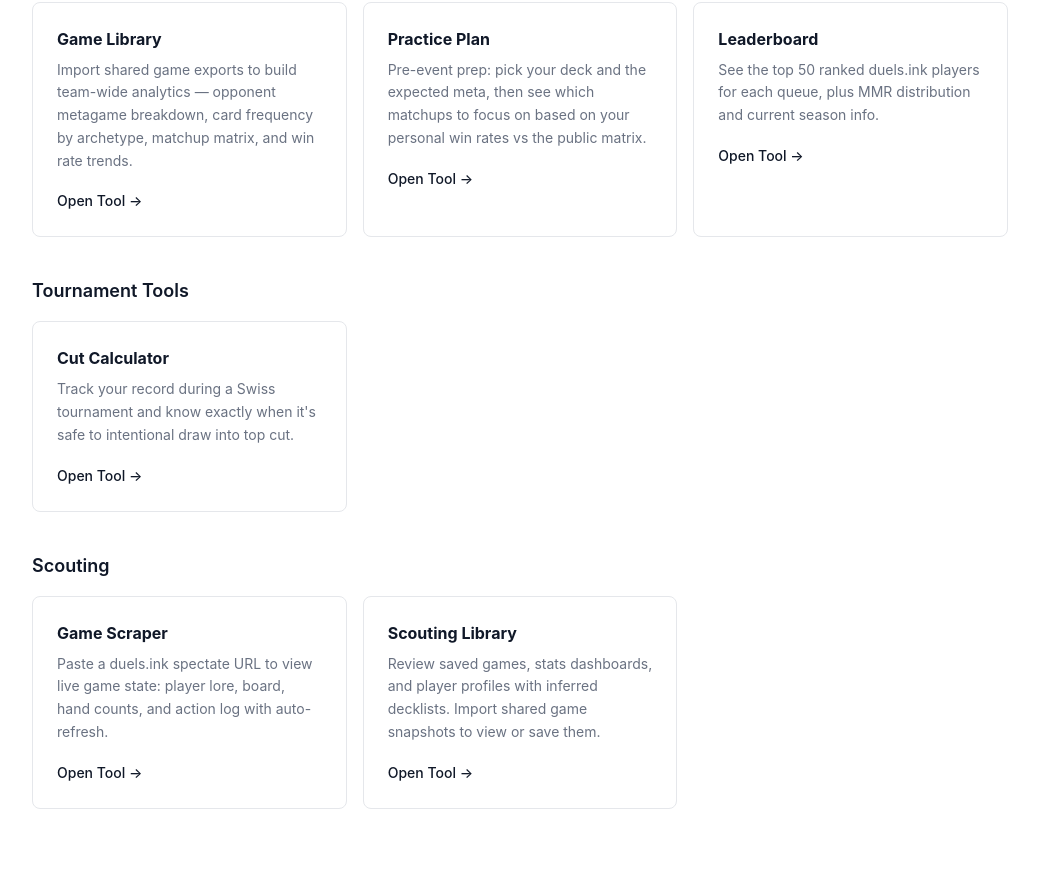
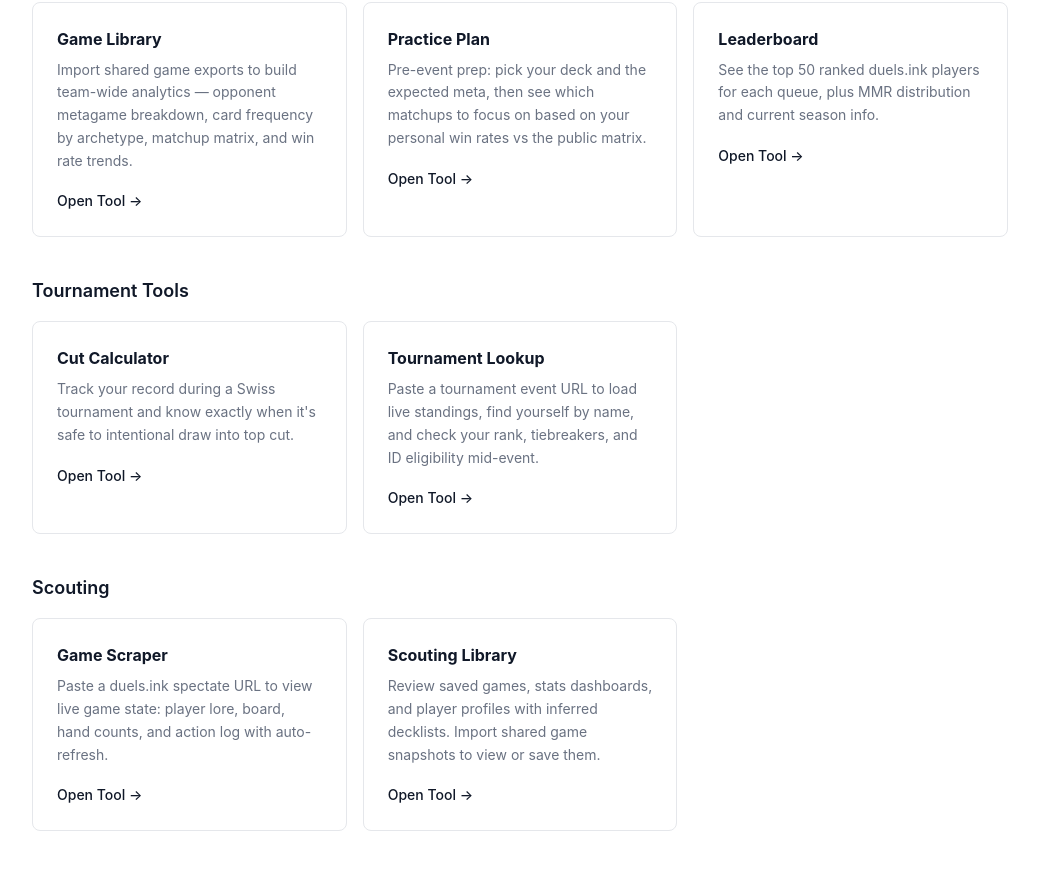
Before and after one commit to tkwidmer/lorcana-pro-tools, a React (Vite) app: page / in a window 1280 px wide. Shown: the part 1048-1917 px from the top of the page, without its empty margins (120-1159 px from the left). Built offline with nearby package versions, Linux system fonts and the light colour scheme.

Commit message:
Add Tournament Lookup to home page Tournament Tools section
https://claude.ai/code/session_01WX5RGGcVuktiEj9PY2veAk

```diff
--- a/src/pages/HomePage.jsx
+++ b/src/pages/HomePage.jsx
@@ -69,6 +69,11 @@ const SECTIONS = [
         name: 'Cut Calculator',
         description: 'Track your record during a Swiss tournament and know exactly when it\'s safe to intentional draw into top cut.',
       },
+      {
+        path: '/tournament-lookup',
+        name: 'Tournament Lookup',
+        description: 'Paste a tournament event URL to load live standings, find yourself by name, and check your rank, tiebreakers, and ID eligibility mid-event.',
+      },
     ],
   },
   {
```
